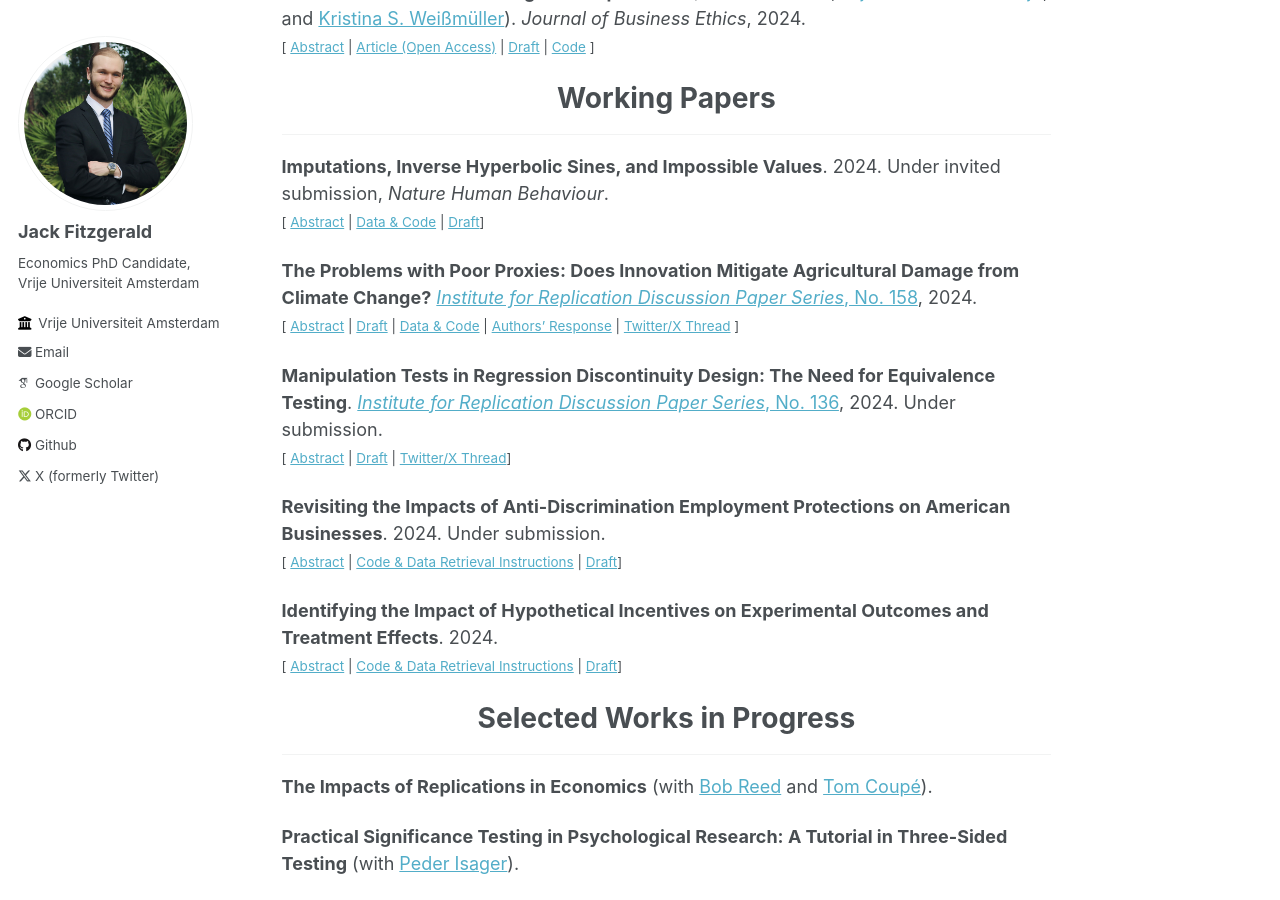
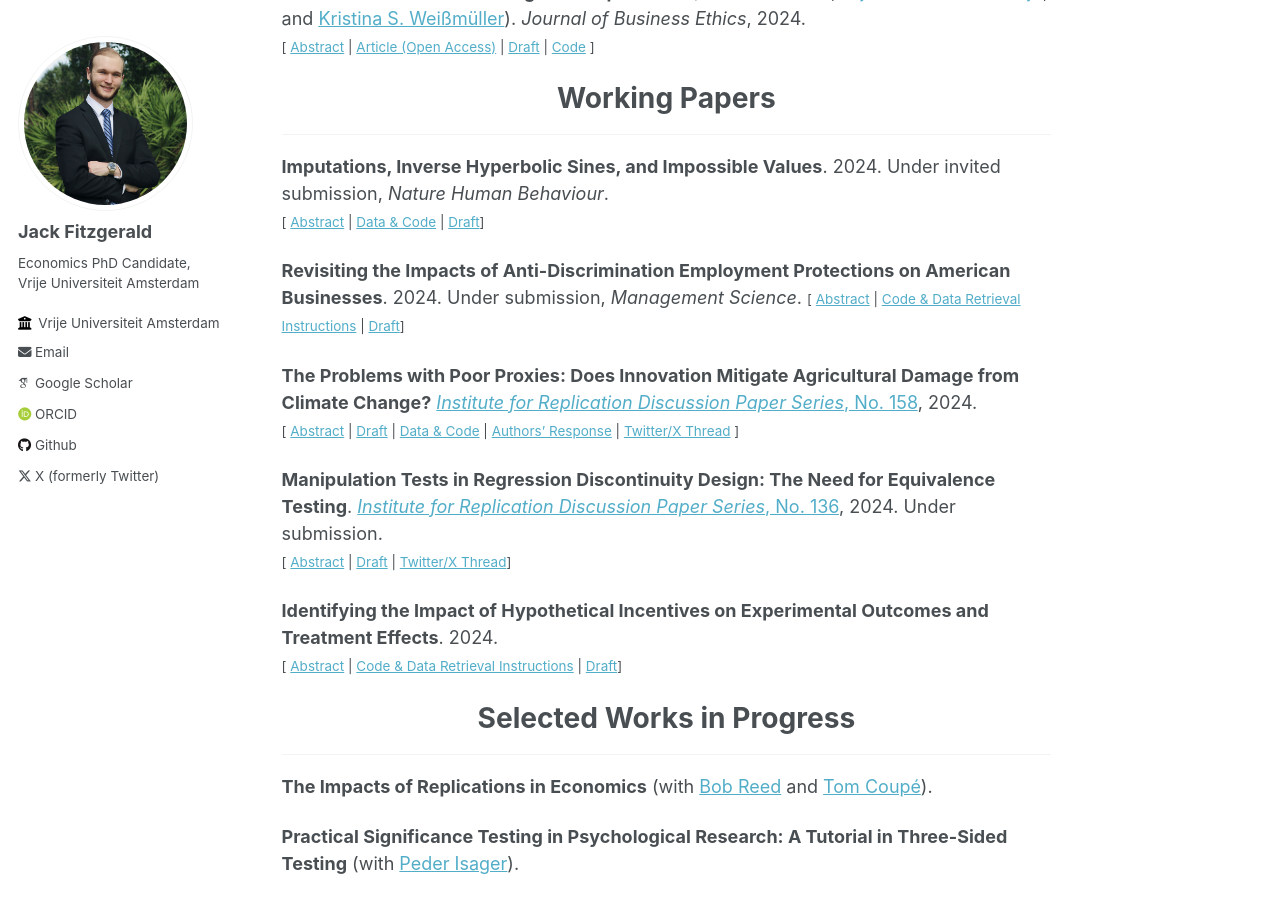
Before and after one commit to jack-fitzgerald/jack-fitzgerald.github.io, a Jekyll site: the page built from _pages/papers.md, in a window 1280 px wide and 900 px high, scrolled down 649 px. Built offline with Jekyll 4.4.1, drawn with Linux system fonts in a browser that asks for light colours; some web fonts are replaced; part of the change alters nothing that is shown.

Commit message:
Update papers.md

```diff
--- a/_pages/papers.md
+++ b/_pages/papers.md
@@ -51,6 +51,15 @@ Wolfowicz et al. (2023, <i>Nature Human Behaviour</i>) find that more arrests an
 
 </small><br><br/></div>
 
+**Revisiting the Impacts of Anti-Discrimination Employment Protections on American Businesses**. 2024. Under submission, <i>Management Science</i>.
+<small>[ <a href="#/" onclick="visib('GS22')">Abstract</a> | [Code & Data Retrieval Instructions](https://osf.io/6q4k5/) | [Draft](https://jack-fitzgerald.github.io/files/GS22_Replication.pdf)] </small>
+
+<div id="GS22" style="display: none; text-align: justify; line-height: 1.2" ><small>
+
+Greene & Shenoy (2022, <i>Management Science</i>) - henceforth GS22 - find that the staggered adoption of U.S. state-level protections against racial discrimination in employment decreased both the profitability and leverage of affected businesses. However, these results arise from two-way fixed effects (TWFE) difference-in-differences models. Such models are now known to return inaccurate estimates of average treatment effects on the treated (ATTs) when treatment assignment is staggered, as some firm-year ATTs can enter the TWFE estimator with negative weight. I find that 21-36% of firm-year ATTs in GS22's sample enter the TWFE estimator with negative weight. I then replicate GS22's results using recently-developed difference-in-differences estimators that return valid ATT estimates under staggered adoption. None of these new ATT estimates are statistically significantly different from zero.
+
+</small><br><br/></div>
+
 **The Problems with Poor Proxies: Does Innovation Mitigate Agricultural Damage from Climate Change?** [<i>Institute for Replication Discussion Paper Series</i>, No. 158](https://www.econstor.eu/handle/10419/303190), 2024. <br/>
 <small>[ <a href="#/" onclick="visib('MS23')">Abstract</a> | [Draft](https://jack-fitzgerald.github.io/files/MS23_Replication.pdf) | [Data & Code](https://osf.io/d7wz9/) | [Authors' Response](https://www.econstor.eu/handle/10419/303191) | [Twitter/X Thread](https://threadreaderapp.com/thread/1844359711854104708.html) ] </small>
 
@@ -66,15 +75,6 @@ Moscona & Sastry (2023, <i>Quarterly Journal of Economics</i>) - henceforth MS23
 <div id="rdd-equiv" style="display: none; text-align: justify; line-height: 1.2" ><small>
 
 Researchers utilizing regression discontinuity design (RDD) commonly test for running variable (RV) manipulation around a cutoff, but incorrectly assert that insignificant manipulation test statistics are evidence of negligible manipulation. I introduce simple frequentist equivalence testing procedures that can provide statistically significant evidence that RV manipulation around a cutoff is practically equivalent to zero. I then demonstrate the necessity of these procedures, leveraging replication data from 36 RDD publications to conduct 45 equivalence-based RV manipulation tests. Over 44% of RV density discontinuities at the cutoff can not be significantly bounded beneath a 50% upward jump. Bounding equivalence-based manipulation test failure rates beneath 5% requires arguing that a 350% upward density jump is practically equivalent to zero. Meta-analytic estimates reveal that average RV manipulation around the cutoff is equivalent to a 26% upward density jump. These results imply that many published RDD estimates may be confounded by discontinuities in potential outcomes due to RV manipulation that remains undetectable by existing tests. I provide research guidelines and commands in Stata and R to help researchers conduct more credible equivalence-based manipulation testing in future RDD research.
-
-</small><br><br/></div>
-
-**Revisiting the Impacts of Anti-Discrimination Employment Protections on American Businesses**. 2024. Under submission. <br/>
-<small>[ <a href="#/" onclick="visib('GS22')">Abstract</a> | [Code & Data Retrieval Instructions](https://osf.io/6q4k5/) | [Draft](https://jack-fitzgerald.github.io/files/GS22_Replication.pdf)] </small>
-
-<div id="GS22" style="display: none; text-align: justify; line-height: 1.2" ><small>
-
-Greene & Shenoy (2022, <i>Management Science</i>) - henceforth GS22 - find that the staggered adoption of U.S. state-level protections against racial discrimination in employment decreased both the profitability and leverage of affected businesses. However, these results arise from two-way fixed effects (TWFE) difference-in-differences models. Such models are now known to return inaccurate estimates of average treatment effects on the treated (ATTs) when treatment assignment is staggered, as some firm-year ATTs can enter the TWFE estimator with negative weight. I find that 21-36% of firm-year ATTs in GS22's sample enter the TWFE estimator with negative weight. I then replicate GS22's results using recently-developed difference-in-differences estimators that return valid ATT estimates under staggered adoption. None of these new ATT estimates are statistically significantly different from zero.
 
 </small><br><br/></div>
 
```
